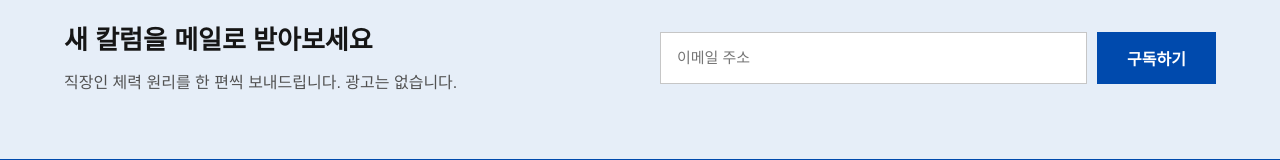
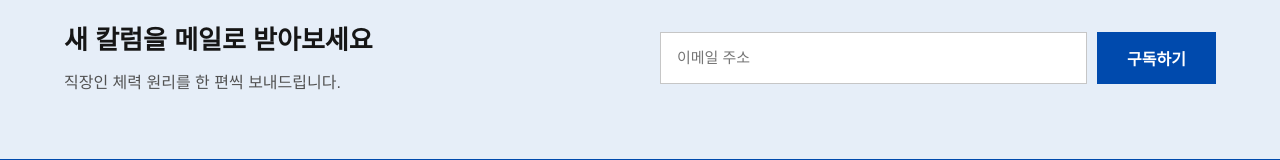
Before and after one commit to baekstrong/baekwebpage, a Next.js app: page /columns in a window 1280 px wide. Shown: the part 638-798 px from the top of the page. Built offline with nearby package versions, Linux system fonts and the light colour scheme; a web font is replaced by a local one.

Commit message:
카피: 구독 폼 '광고는 없습니다' 문구 삭제

```diff
--- a/components/SubscribeForm.tsx
+++ b/components/SubscribeForm.tsx
@@ -33,7 +33,7 @@ export default function SubscribeForm() {
       <div className="wrap subscribe-inner">
         <div>
           <h2>새 칼럼을 메일로 받아보세요</h2>
-          <p>직장인 체력 원리를 한 편씩 보내드립니다. 광고는 없습니다.</p>
+          <p>직장인 체력 원리를 한 편씩 보내드립니다.</p>
         </div>
         <div>
           {state === "done" ? (
```
